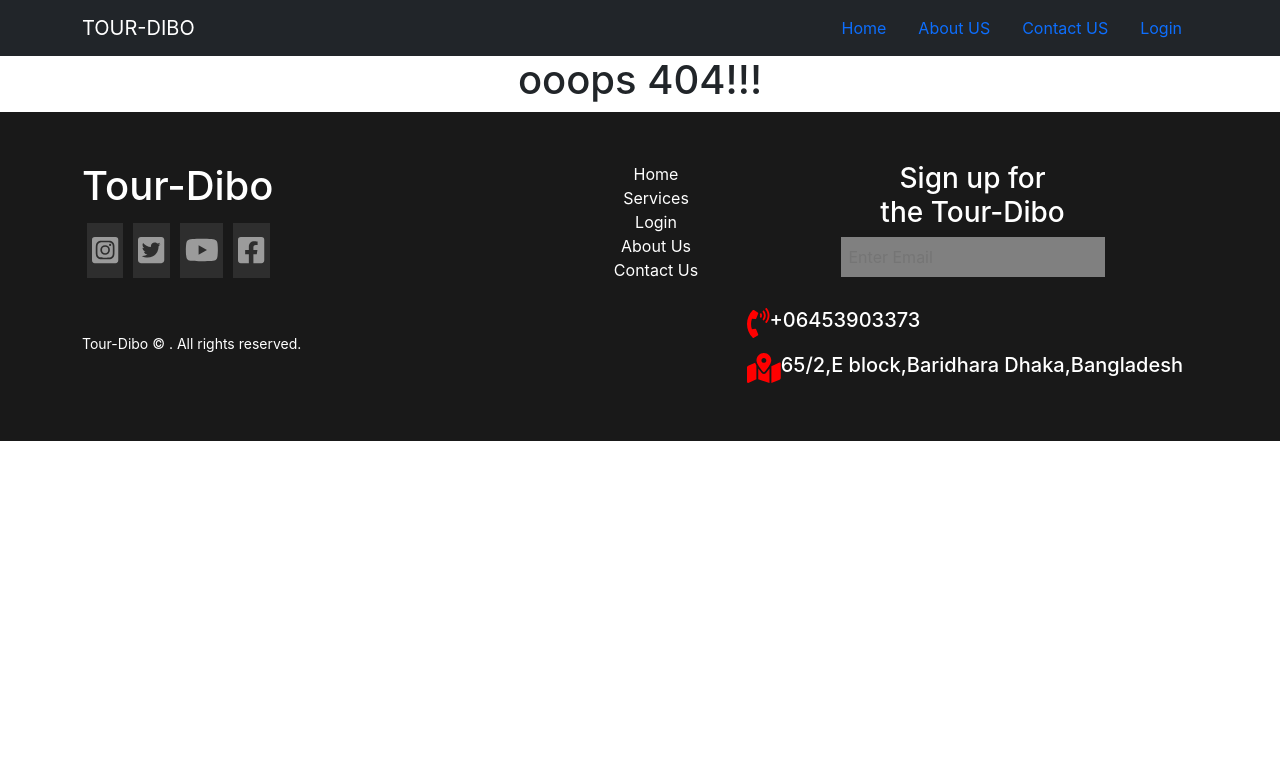
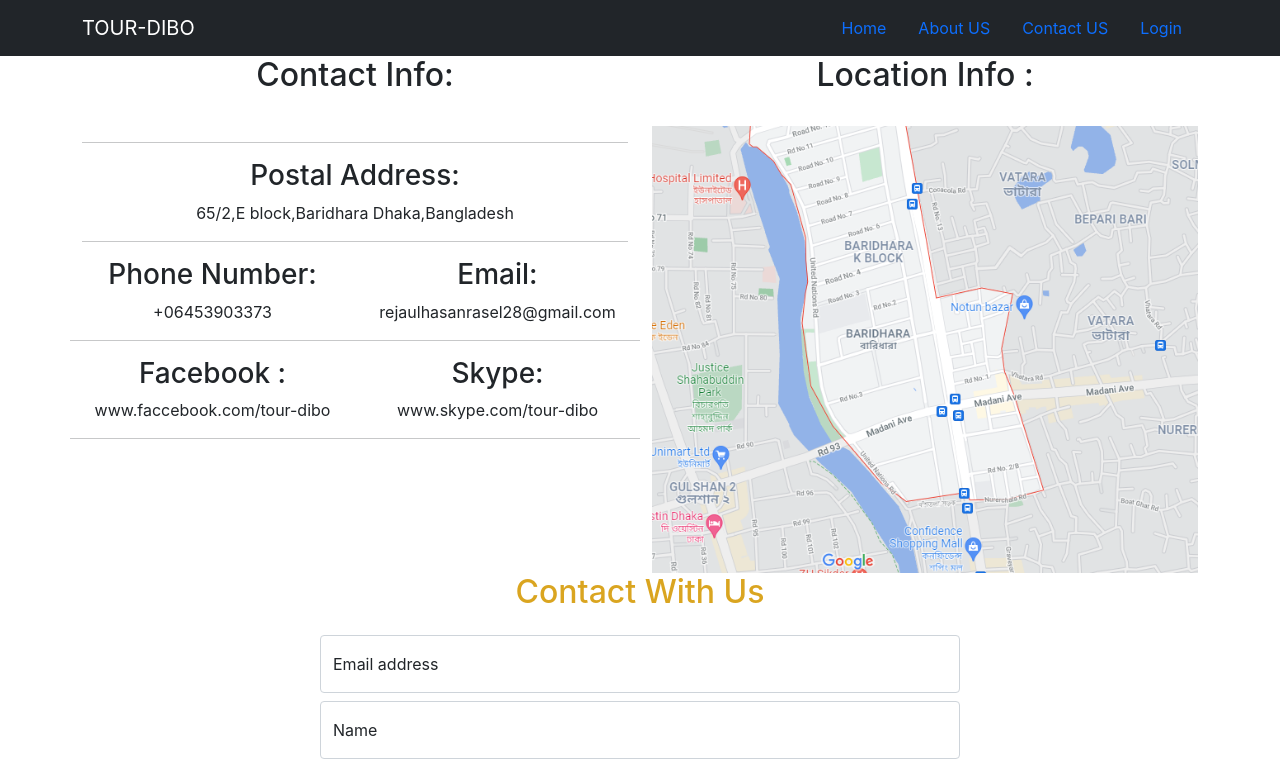
Before and after one commit to rejaulrasel/Tour-dibo-client-side, a React (Create React App) app: page /contact in a window 1280 px wide. Shown: the top 765 px of the page. Built offline with nearby package versions, Linux system fonts and the light colour scheme; no server answers.

Commit message:
added contact

```diff
--- a/src/App.js
+++ b/src/App.js
@@ -1,6 +1,7 @@
 import { BrowserRouter, Switch, Route } from 'react-router-dom';
 import './App.css';
 import AuthProvider from './Context/AuthProvider';
+import ContactUs from './pages/ContactUs/ContactUs';
 import Footer from './pages/Footer/Footer';
 import Header from './pages/Header/Header';
 import Home from './pages/Home/Home';
@@ -20,6 +21,9 @@ function App() {
           <Route exact path='/home'>
             <Home></Home>
           </Route>
+          <Route exact path='/contact'>
+            <ContactUs></ContactUs>
+          </Route>
           <Route exact path='/login'>
             <Login></Login>
           </Route>
--- /dev/null
+++ b/src/pages/ContactUs/ContactUs.js
@@ -0,0 +1,71 @@
+import React from 'react';
+import img from '../../images/map.jpg'
+
+const ContactUs = () => {
+    return (
+        <div>
+            <div className="container contact-container container-fluid">
+                <div className="contact-info">
+                    <div className="row">
+                        <div className="col-md-6">
+                            <h2>Contact Info:</h2>
+                            <br />
+                            <hr />
+                            <h3>Postal Address:</h3>
+                            <p>65/2,E block,Baridhara Dhaka,Bangladesh</p>
+                            <hr />
+                            <div className="row">
+                                <div className="col-md-6">
+                                    <h3>Phone Number:</h3>
+                                    <p>+06453903373</p>
+                                </div>
+                                <div className="col-md-6">
+                                    <h3>Email:</h3>
+                                    <p>rejaulhasanrasel28@gmail.com</p>
+                                </div>
+                                <hr />
+                            </div>
+                            <div className="row">
+                                <div className="col-md-6">
+                                    <h3>Facebook :</h3>
+                                    <p>www.faccebook.com/tour-dibo</p>
+                                </div>
+                                <div className="col-md-6">
+                                    <h3>Skype:</h3>
+                                    <p>www.skype.com/tour-dibo</p>
+                                </div>
+                                <hr />
+                            </div>
+
+                        </div>
+                        <div className="col-md-6">
+                            <h2 className="map">Location Info :</h2>
+                            <br />
+                            <img className="img-fluid" src={img} alt="" />
+                        </div>
+                    </div>
+                </div>
+            </div>
+            <div>
+                <h2 className="text-center bold" style={{color:"goldenrod"}}>Contact With Us</h2>
+                <div className="w-50 mt-4 mx-auto text-center">
+                        <div class="form-floating mt-3 mb-2">
+                            <input type="email" name="email" id="floatingInput" placeholder="name@example.com" class="form-control" />
+                            <label for="floatingInput">Email address</label>
+                        </div>
+
+                        <div class="form-floating mb-2">
+                            <input type="Name" name="Name" id="floatingName" placeholder="Name" class="form-control" />
+                            <label for="floatingName">Name</label>
+                        </div>
+                        <div>
+                            <textarea placeholder="Type Your Problem" name="instruction" id="" cols="40" rows="4"></textarea>
+                        </div>
+                    <button class=" btn btn-lg btn-primary mb-4" type="submit">Submit </button>
+                </div>
+            </div>
+        </div >
+    );
+};
+
+export default ContactUs;
```
Also changed, not shown: src/images/map.jpg (added).
